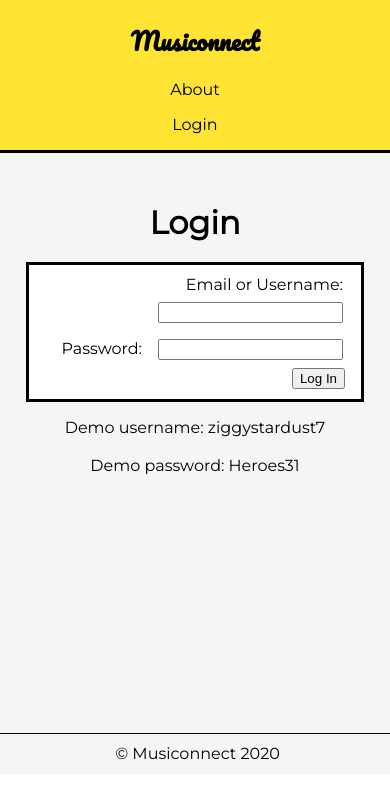
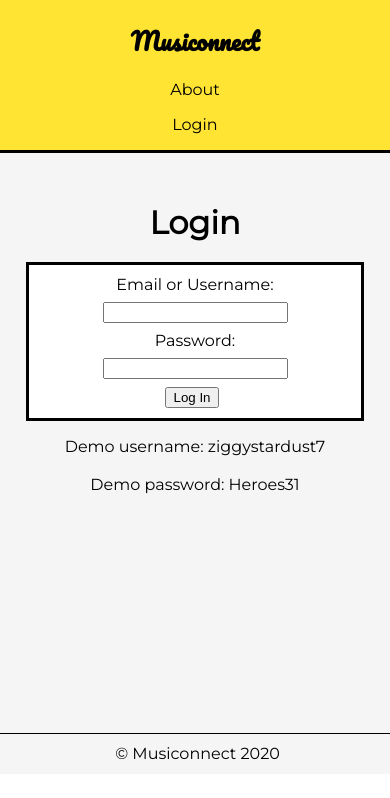
Before and after one commit to Jamesclifford7/musiconnect-app, a React (Create React App) app: page /login in a window 390 px wide. Shown: the top 798 px of the page. Built offline with nearby package versions, Linux system fonts and the light colour scheme.

Commit message:
fixed mobile login

```diff
--- a/src/Login/Login.css
+++ b/src/Login/Login.css
@@ -199,6 +199,7 @@
 
     .login-form form {
         width: 80%;
+        text-align: center;
     }
 
     .login-form button {
--- a/src/Login/Login.js
+++ b/src/Login/Login.js
@@ -16,7 +16,7 @@
                     <form onSubmit={event => props.handleLogin(event)}>
                         <label htmlFor="username">Email or Username:</label>
                         <input id="username" type="text" required></input><br/>
-                        <label htmlFor="password">Password:</label>
+                        <label htmlFor="password">Password:</label><br/>
                         <input id="password" type="password" required ></input><br/>
                         <button type="submit">Log In</button>
                     </form>
```
Also changed, not shown: 1 other file (tests, documents, lock files or other folders).
